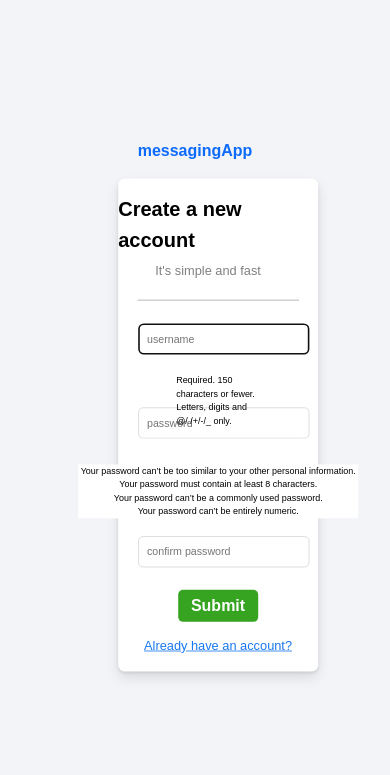
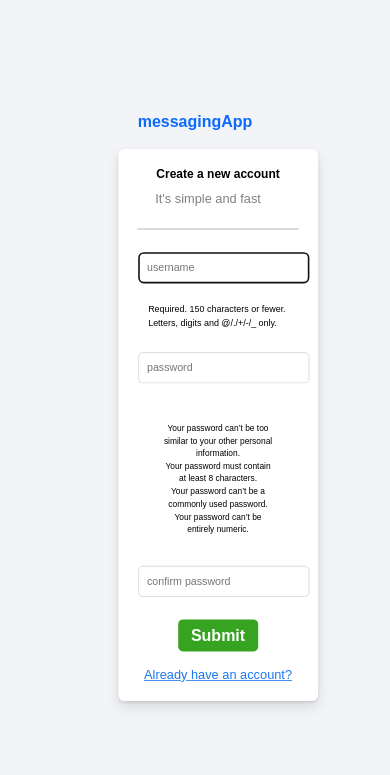
Before and after one commit to lyepez-glitch/MessagingApp_Deploy, a Django app: page /signUp in a window 390 px wide. Shown: the top 775 px of the page. Run offline with Django 5.2, Linux system fonts and the light colour scheme.

Commit message:
fixed login styles again

```diff
--- a/mysite/messaging/static/css/styles.css
+++ b/mysite/messaging/static/css/styles.css
@@ -1602,6 +1602,21 @@
             #logInHeader {
                 font-size: 20px;
             }
+            #createHdr {
+                font-size: 15px;
+            }
+            .helptext {
+                width: 100%;
+                margin-bottom: 20px;
+            }
+            #errs {
+                display: flex;
+                justify-content: center;
+            }
+            #errs ul {
+                font-size: 15px;
+                width: 80%;
+            }
         }
 
         @media (max-width: 768px) {}
```
Also changed, not shown: 1 other file.
